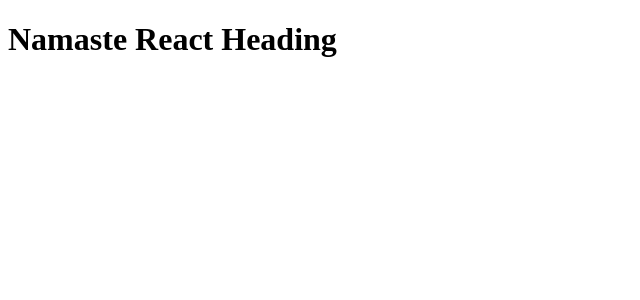
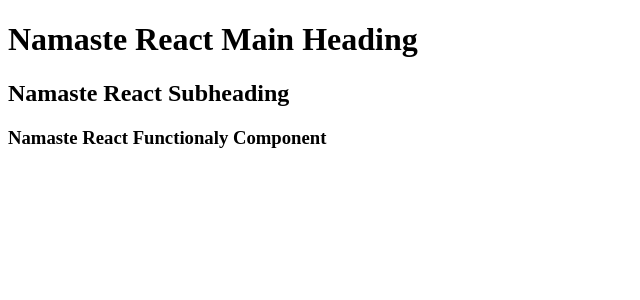
Before and after one commit to AkhilSharma78148/namaste-react, a React (Vite) app: page / in a window 1280 px wide. Shown: the top 300 px of the page, without its empty margins (0-640 px from the left). Built offline with nearby package versions, Linux system fonts and the light colour scheme.

Commit message:
react component, composition

```diff
--- a/App.js
+++ b/App.js
@@ -10,9 +10,36 @@
     </h1>
 );
 
+//Functional component
+const Title = () => (
+    <h1 key="h1">Namaste React Main Heading</h1>
+);
+
+//
+const subTitle = ( //React Element
+    <h2 key="h2">Namaste React Subheading</h2>
+);
+
+//React Component
+    //Class Based Component
+    //Functional component
+
+// Functional Component
+const HeaderComponent = () => {
+    //Also Return some piece of react element
+    return (
+            <div>
+                <Title/> { /* Calling another component inside the component => also called as Composition/composite component  */}
+                {subTitle} {/*  React Element call inside the component */}
+                <h3>Namaste React Functionaly Component</h3>
+            </div>
+    )
+}
+
+
 const root = ReactDOM.createRoot(document.getElementById("root"));
 
 
 
 //passing a react element inside the root
-root.render(heading4);
+root.render(<HeaderComponent/>);
```
